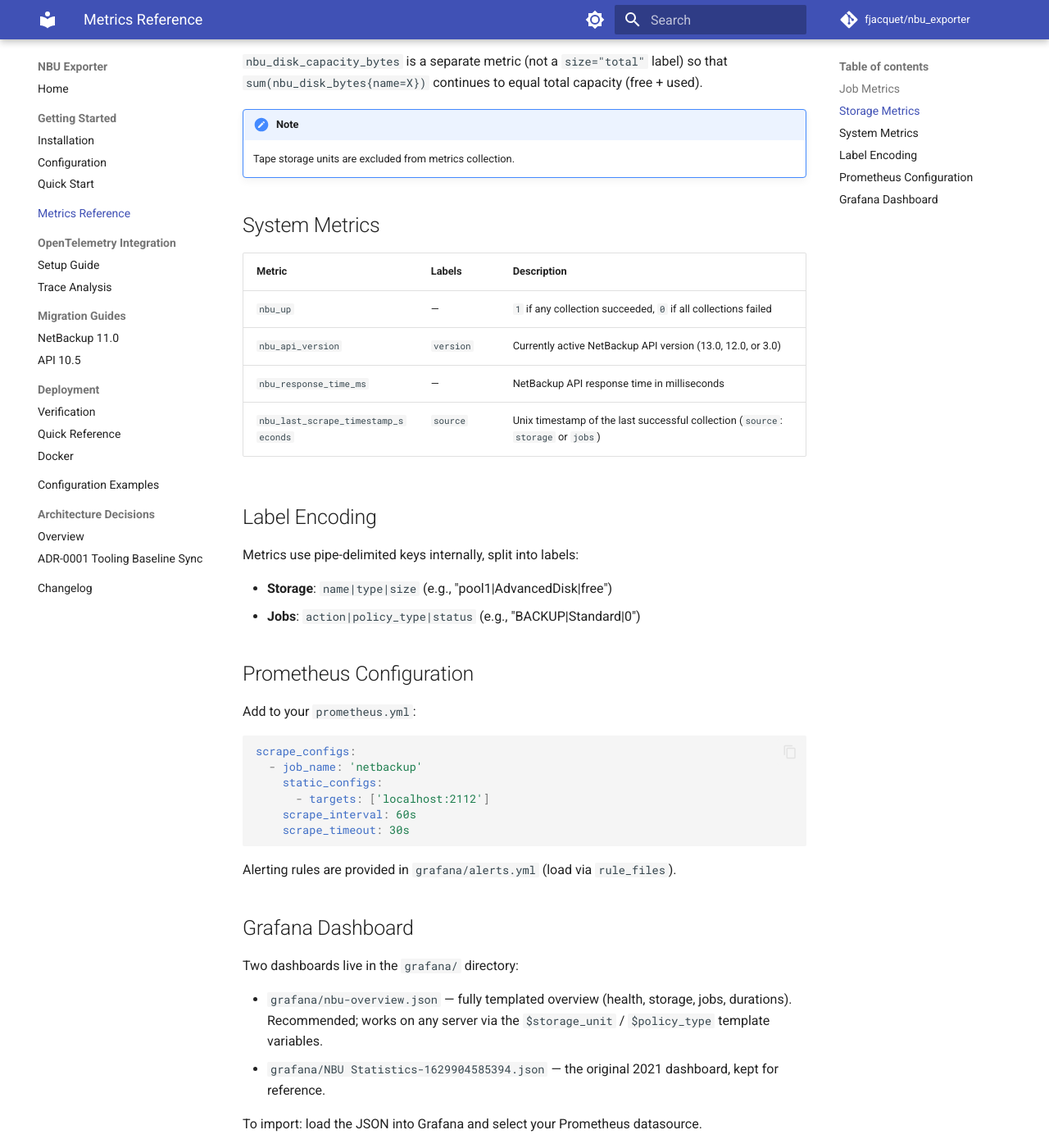
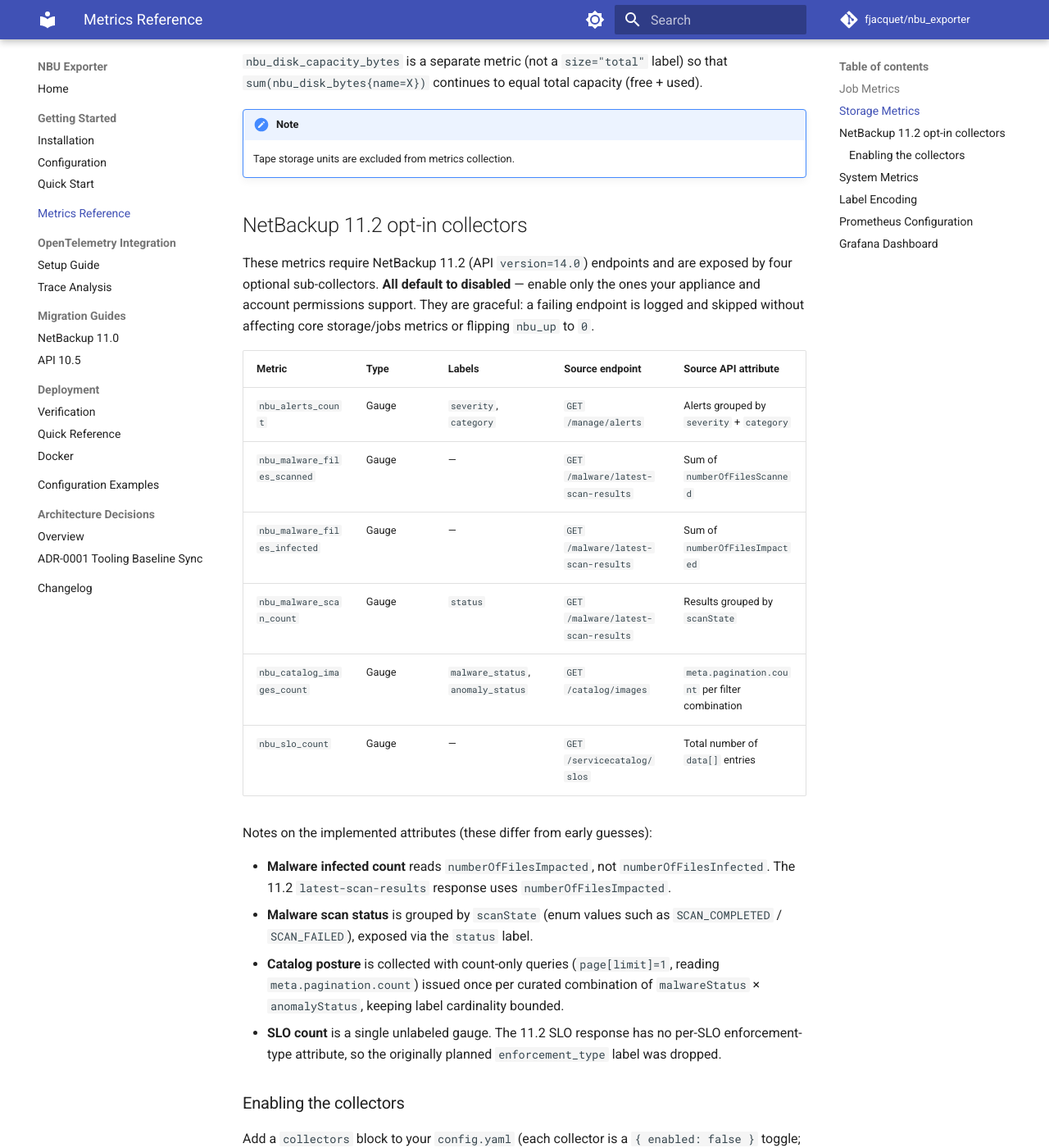
Before and after one commit to fjacquet/nbu_exporter, an MkDocs documentation site: the page built from docs/metrics.md, in a window 1280 px wide and 1400 px high, scrolled down 1329 px. Shown: the whole window at 82% size. Built offline with MkDocs 1.6.1 and Material for MkDocs 9.7.7, drawn with Linux system fonts in a browser that asks for light colours; comment, search, counter and statistics services are not loaded; some of the changed text lies outside the part shown.

Commit message:
docs(metrics): document 11.2 collectors, config, and admin.yaml gap
Co-Authored-By: Claude Opus 4.8 (1M context) <noreply@anthropic.com>

````diff
--- a/docs/metrics.md
+++ b/docs/metrics.md
@@ -32,6 +32,58 @@ The `nbu_job_duration_seconds` histogram covers completed jobs only (those with
 
 !!! note
     Tape storage units are excluded from metrics collection.
+
+## NetBackup 11.2 opt-in collectors
+
+These metrics require NetBackup 11.2 (API `version=14.0`) endpoints and are exposed
+by four optional sub-collectors. **All default to disabled** — enable only the ones
+your appliance and account permissions support. They are graceful: a failing
+endpoint is logged and skipped without affecting core storage/jobs metrics or
+flipping `nbu_up` to `0`.
+
+| Metric | Type | Labels | Source endpoint | Source API attribute |
+|--------|------|--------|-----------------|----------------------|
+| `nbu_alerts_count` | Gauge | `severity`, `category` | `GET /manage/alerts` | Alerts grouped by `severity` + `category` |
+| `nbu_malware_files_scanned` | Gauge | — | `GET /malware/latest-scan-results` | Sum of `numberOfFilesScanned` |
+| `nbu_malware_files_infected` | Gauge | — | `GET /malware/latest-scan-results` | Sum of `numberOfFilesImpacted` |
+| `nbu_malware_scan_count` | Gauge | `status` | `GET /malware/latest-scan-results` | Results grouped by `scanState` |
+| `nbu_catalog_images_count` | Gauge | `malware_status`, `anomaly_status` | `GET /catalog/images` | `meta.pagination.count` per filter combination |
+| `nbu_slo_count` | Gauge | — | `GET /servicecatalog/slos` | Total number of `data[]` entries |
+
+Notes on the implemented attributes (these differ from early guesses):
+
+- **Malware infected count** reads `numberOfFilesImpacted`, not
+  `numberOfFilesInfected`. The 11.2 `latest-scan-results` response uses
+  `numberOfFilesImpacted`.
+- **Malware scan status** is grouped by `scanState` (enum values such as
+  `SCAN_COMPLETED` / `SCAN_FAILED`), exposed via the `status` label.
+- **Catalog posture** is collected with count-only queries (`page[limit]=1`,
+  reading `meta.pagination.count`) issued once per curated combination of
+  `malwareStatus` × `anomalyStatus`, keeping label cardinality bounded.
+- **SLO count** is a single unlabeled gauge. The 11.2 SLO response has no
+  per-SLO enforcement-type attribute, so the originally planned
+  `enforcement_type` label was dropped.
+
+### Enabling the collectors
+
+Add a `collectors` block to your `config.yaml` (each collector is a
+`{ enabled: false }` toggle; all default to disabled):
+
+```yaml
+collectors:
+  alerts:  { enabled: false }
+  malware: { enabled: false }
+  catalog: { enabled: false }
+  slo:     { enabled: false }
+```
+
+!!! note "Job metrics and the missing 11.2 `admin.yaml`"
+    Job metrics (`GET /admin/jobs`) are validated against the NetBackup 11.0
+    (`version=13.0`) spec because `admin.yaml` is absent from the local
+    `docs/veritas-11.2/` bundle. The endpoint is backward-compatible under
+    `version=14.0`, so the existing job metrics remain correct. Obtaining the
+    11.2 `admin.yaml` is a follow-up item to confirm no new job attributes were
+    added.
 
 ## System Metrics
 
````
